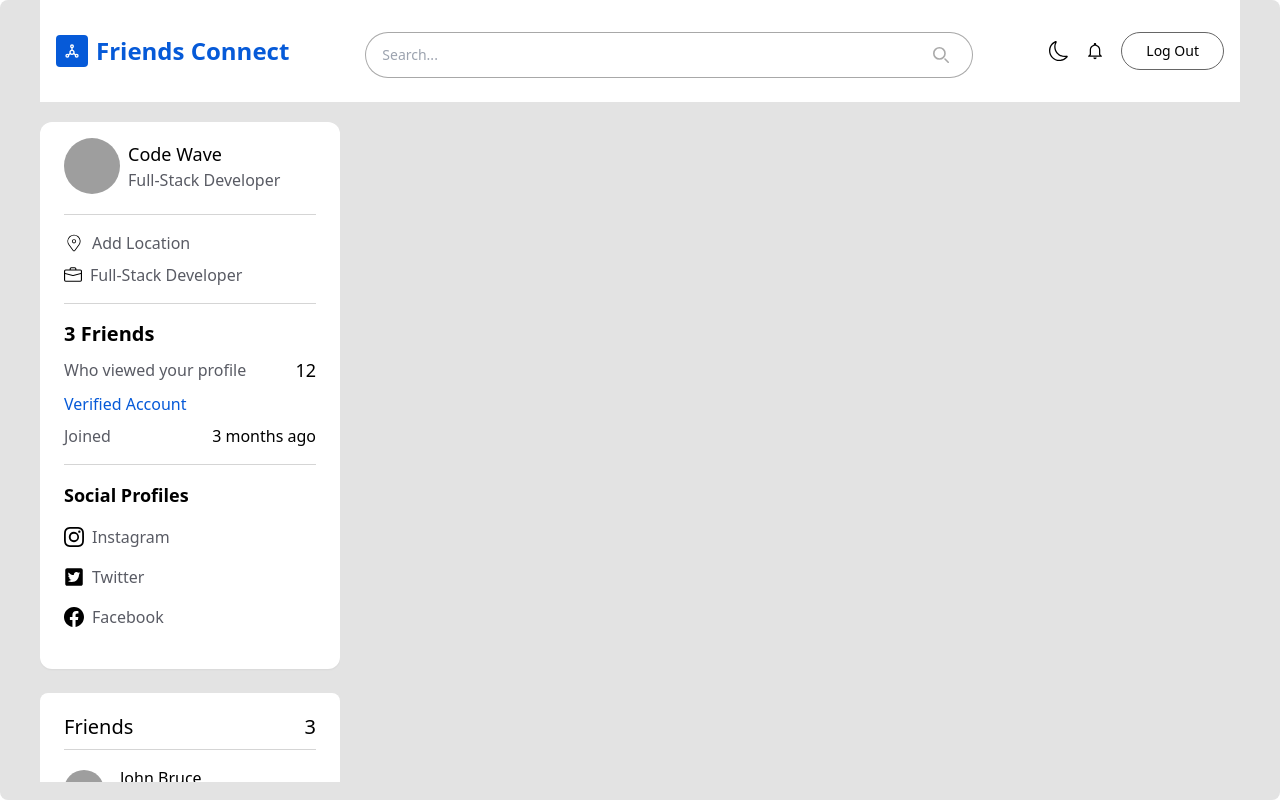
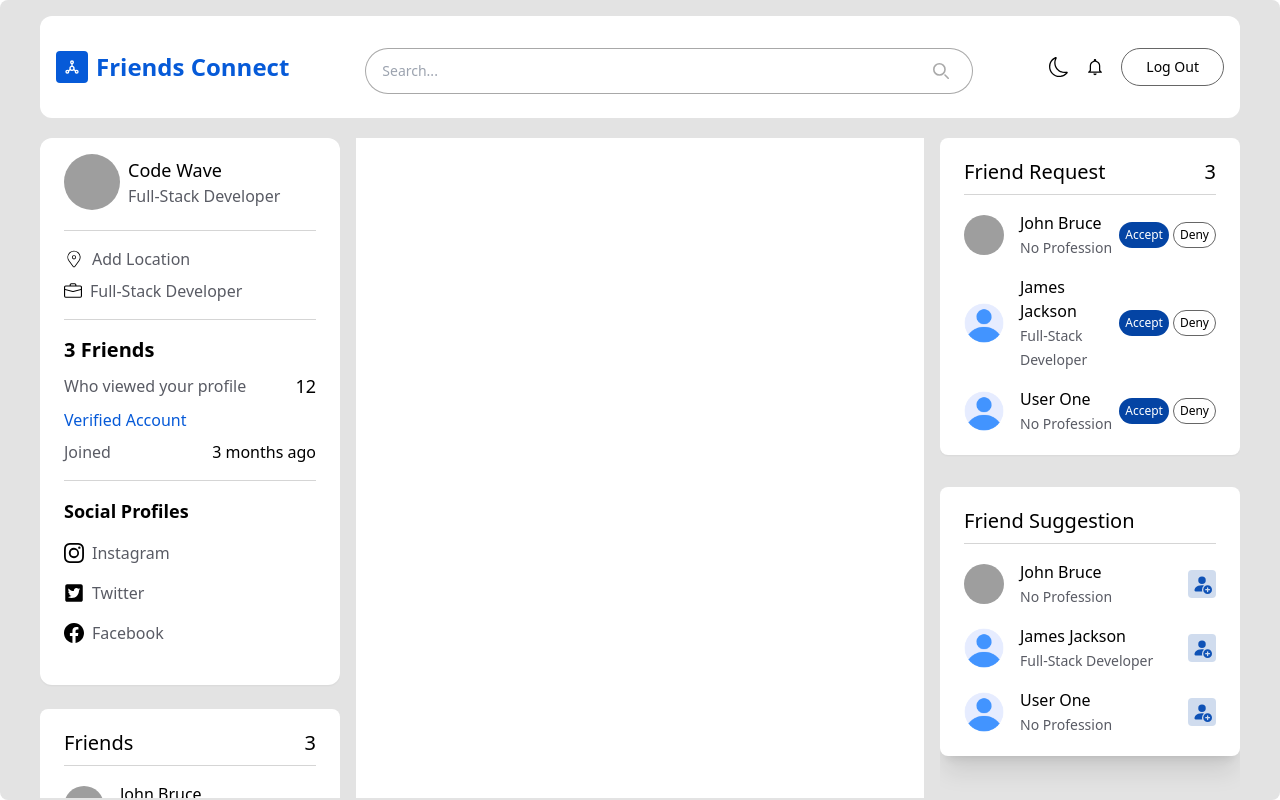
Before and after one commit to Soros87/project_socialmediaapp, a React (Create React App) app in the folder client/: page / in a window 1280 px wide. Built offline with nearby package versions, Linux system fonts and the light colour scheme; grey boxes are pictures that could not be loaded; some icons are missing.

Commit message:
complete FriendRequest card

```diff
--- a/client/src/assets/dummyData.js
+++ b/client/src/assets/dummyData.js
@@ -98,6 +98,12 @@ export const friends = [
     lastName: "One",
     email: "user!@gmail.com",
   },
+];
+
+export const friendRequest = [
+  { _id: "64df3aec4180b81adfe41d32", requestFrom: friends[0] },
+  { _id: "64df39704180b81adfe41d0b", requestFrom: friends[1] },
+  { _id: "64df424b4a4c0d47b5369f65", requestFrom: friends[2] },
 ];
 
 export const posts = [
--- /dev/null
+++ b/client/src/components/FriendRequestCard.jsx
@@ -0,0 +1,61 @@
+import React, { useState } from "react";
+import { friends } from "../assets/dummyData";
+import { Link } from "react-router-dom";
+import { NoProfile } from "../assets";
+import { CustomButton } from "../components";
+import { friendRequest as dummyFriends } from "../assets/dummyData";
+
+const FriendRequestCard = () => {
+  const [friendRequest, setFriendRequest] = useState(dummyFriends);
+  console.log(friendRequest);
+  const acceptFriendRequest = async (id, status) => {};
+  return (
+    <div className="w-full bg-primary shadow-sm rounded-lg px-6 py-5">
+      <div className="flex items-center justify-between text-xl text-ascent-1 pb-2 border-b border-[#66666645]">
+        <span> Friend Request</span>
+        <span>{friendRequest?.length}</span>
+      </div>
+      <div className="w-full flex flex-col gap-4 pt-4">
+        {friendRequest?.map(({ _id, requestFrom: from }, index) => (
+          <div className="flex items-center justify-between" key={index + _id}>
+            {from && (
+              <Link
+                to={"/profile/" + from._id}
+                key={from?._id}
+                className="w-full flex gap-4 items-center cursor-pointer"
+              >
+                <img
+                  src={from?.profileUrl ?? NoProfile}
+                  alt={from?.firstName}
+                  className="w-10 h-10 object-cover rounded-full"
+                />
+                <div className="flex-1 ">
+                  <p className="text-base font-medium text-ascent-1">
+                    {from?.firstName} {from?.lastName}
+                  </p>
+                  <span className="text-sm text-ascent-2">
+                    {from?.profession ?? "No Profession"}
+                  </span>
+                </div>
+              </Link>
+            )}
+            <div className="flex gap-1">
+              <CustomButton
+                onClick={() => acceptFriendRequest(_id, "Accepted")}
+                title="Accept"
+                containerStyles="bg-[#0444a4] text-xs text-white px-1.5 py-1 rounded-full"
+              />
+              <CustomButton
+                title="Deny"
+                onClick={() => acceptFriendRequest(_id, "Denied")}
+                containerStyles="border border-[#666] text-xs text-ascent-1 px-1.5 py-1 rounded-full"
+              />
+            </div>
+          </div>
+        ))}
+      </div>
+    </div>
+  );
+};
+
+export default FriendRequestCard;
--- /dev/null
+++ b/client/src/components/SuggestedFriendsCard.jsx
@@ -0,0 +1,62 @@
+import React from "react";
+import { Link } from "react-router-dom";
+import { BsPersonFillAdd } from "react-icons/bs";
+import { NoProfile } from "../assets";
+import { useState } from "react";
+import { friends } from "../assets/dummyData";
+
+const SuggestedFriendsCard = () => {
+  const [suggestedFriends, setSuggestedFriends] = useState(friends);
+  const handleFriendRequest = async (id) => {
+    try {
+    } catch (error) {
+      console.log(error);
+    }
+  };
+  return (
+    <div className="w-full bg-primary shadow-xl rounded-lg px-6 py-5">
+      <div className="flex items-center justify-between text-xl text-ascent-1 pb-2 border-b border-[#66666645]">
+        <span>Friend Suggestion</span>
+      </div>
+      <div className="w-full flex flex-col gap-4 pt-4">
+        {suggestedFriends?.map((friend, index) => (
+          <div
+            className="flex items-center justify-between"
+            key={index + friend?._id}
+          >
+            <Link
+              to={"/profile/" + friend?._id}
+              key={friend?._id}
+              className="w-full flex gap-4 items-center cursor-pointer"
+            >
+              <img
+                src={friend?.profileUrl ?? NoProfile}
+                alt={friend?.firstName}
+                className="w-10 h-10 object-cover rounded-full"
+              />
+              <div className="flex-1 ">
+                <p className="text-base font-medium text-ascent-1">
+                  {friend?.firstName} {friend?.lastName}
+                </p>
+                <span className="text-sm text-ascent-2">
+                  {friend?.profession ?? "No Profession"}
+                </span>
+              </div>
+            </Link>
+
+            <div className="flex gap-1">
+              <button
+                className="bg-[#0444a430] text-sm text-white p-1 rounded"
+                onClick={() => handleFriendRequest(friend?._id)}
+              >
+                <BsPersonFillAdd size={20} className="text-[#0f52b6]" />
+              </button>
+            </div>
+          </div>
+        ))}
+      </div>
+    </div>
+  );
+};
+
+export default SuggestedFriendsCard;
--- a/client/src/components/TopBar.jsx
+++ b/client/src/components/TopBar.jsx
@@ -32,7 +32,7 @@ const TopBar = () => {
 
   const handleSearch = (e) => {};
   return (
-    <div className="topbar w-full flex items-center justify-between py-3 md:py-6 px-4 bg-primary">
+    <div className="topbar w-full flex items-center justify-between py-3 md:py-6 px-4 bg-primary rounded-xl mt-4">
       <Link to="/" className="flex gap-2 items-center">
         <div className="p-1 md:p-2 bg-[#065ad8] rounded text-white">
           <TbSocial />
--- a/client/src/components/index.js
+++ b/client/src/components/index.js
@@ -4,4 +4,15 @@ import CustomButton from "./CustomButton";
 import TopBar from "./TopBar";
 import ProfileCard from "./ProfileCard";
 import FriendsCard from "./FriendsCard";
-export { TextInput, Loading, CustomButton, TopBar, ProfileCard, FriendsCard };
+import SuggestedFriendsCard from "./SuggestedFriendsCard";
+import FriendRequestCard from "./FriendRequestCard";
+export {
+  TextInput,
+  Loading,
+  CustomButton,
+  TopBar,
+  ProfileCard,
+  FriendsCard,
+  SuggestedFriendsCard,
+  FriendRequestCard,
+};
--- a/client/src/pages/Home.jsx
+++ b/client/src/pages/Home.jsx
@@ -1,11 +1,14 @@
 import React from "react";
 import { useSelector } from "react-redux";
+
 import {
   TopBar,
   Loading,
   CustomButton,
   ProfileCard,
   FriendsCard,
+  SuggestedFriendsCard,
+  FriendRequestCard,
 } from "../components";
 
 const Home = () => {
@@ -21,9 +24,14 @@ const Home = () => {
           <FriendsCard friends={user?.friends} />
         </div>
         {/* Center */}
-        <div></div>
+        <div className="flex-1 h-full bg-primary px-4 flex flex-col gap-6 overflow-y-auto"></div>
         {/* Right Side */}
-        <div></div>
+        <div className="hidden w-1/4 h-full lg:flex flex-col gap-8 overflow-y-auto">
+          {/* Friend's Request */}
+          <FriendRequestCard />
+          {/* Suggested Friends */}
+          <SuggestedFriendsCard />
+        </div>
       </div>
     </div>
   );
```
